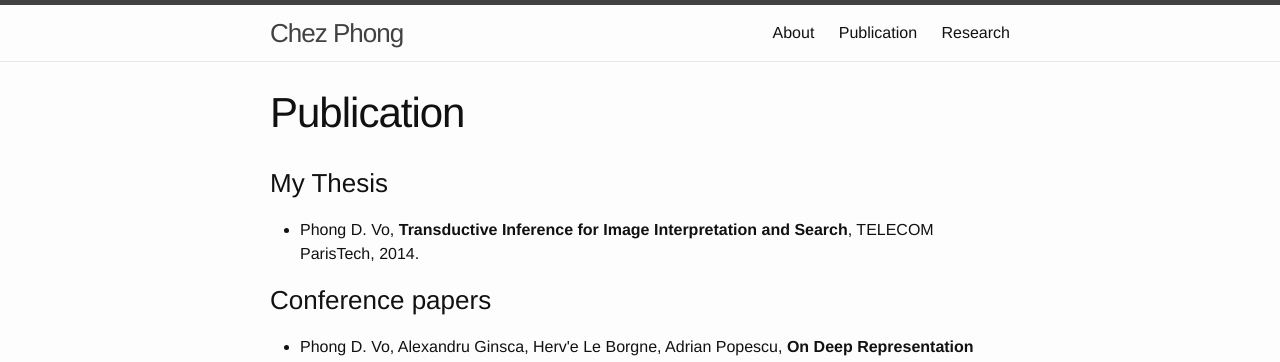
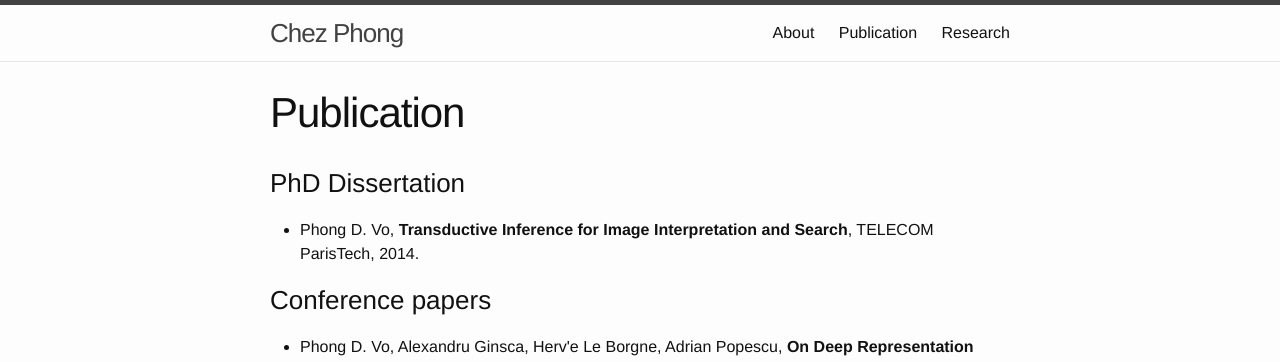
Before and after one commit to vodp/vodp.github.io, a Jekyll site: the page built from pubs.md, in a window 1280 px wide. Shown: the top 362 px of the page. Built offline with Jekyll 4.4.1, drawn with Linux system fonts in a browser that asks for light colours.

Commit message:
Update pubs.md

```diff
--- a/pubs.md
+++ b/pubs.md
@@ -4,7 +4,7 @@ title: Publication
 permalink: /pubs/
 ---
 
-### My Thesis ###
+### PhD Dissertation ###
 * Phong D. Vo, **Transductive Inference for Image Interpretation and Search**, TELECOM ParisTech, 2014.
 
 ### Conference papers ###
```
